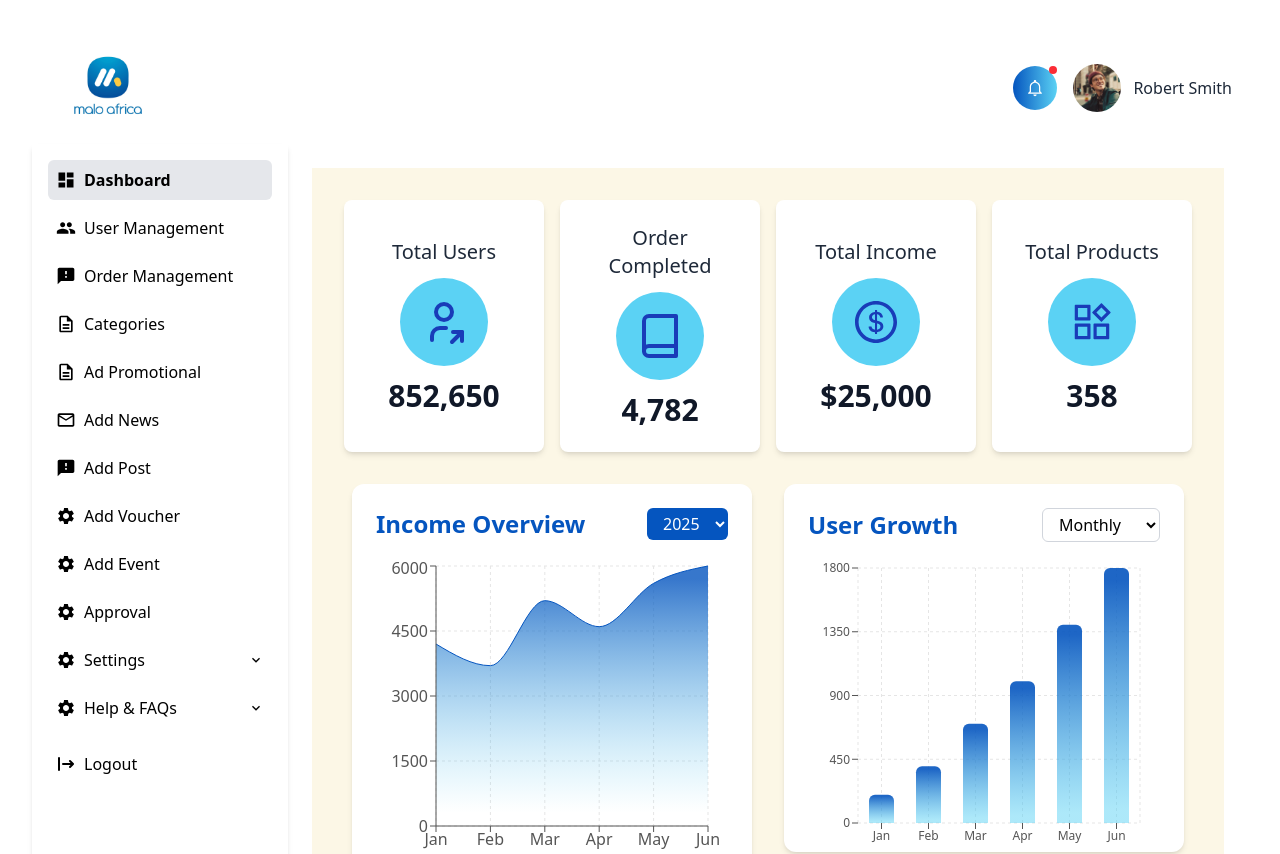
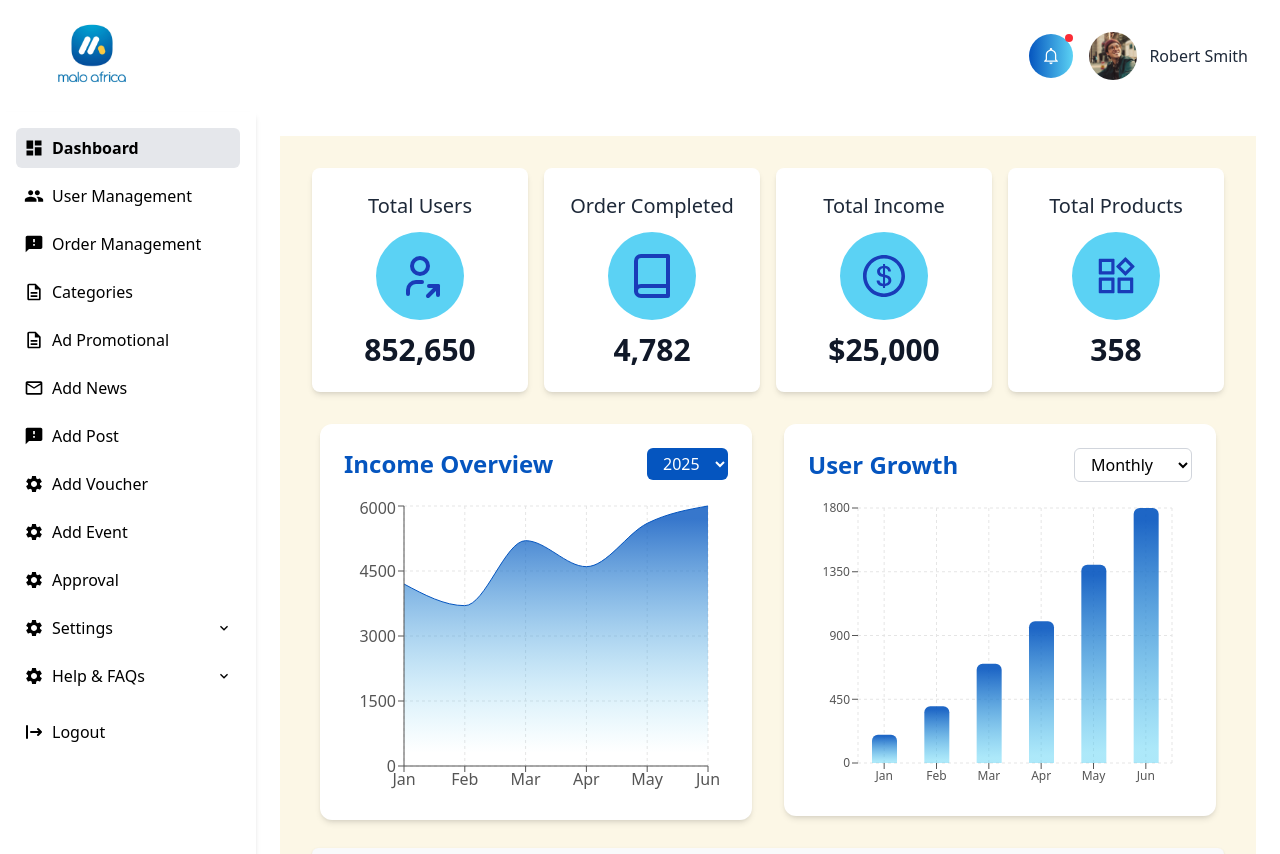
Before and after one commit to Wasifa-Tahsin/Malo-Dashboard, a React (Vite) app: page /dashboard in a window 1280 px wide. Shown: the top 854 px of the page. Built offline with nearby package versions, Linux system fonts and the light colour scheme.

Commit message:
practice

```diff
--- a/src/App.jsx
+++ b/src/App.jsx
@@ -1,35 +1,43 @@
-import { useState } from 'react'
-import reactLogo from './assets/react.svg'
-import viteLogo from '/vite.svg'
-import './App.css'
+import { Routes, Route } from 'react-router';
+import Root from './components/Root/Root.jsx';
+import Dashboard from './components/Dashboard/Dashboard.jsx';
+import AdPromotional from './components/Menus/AdPromotional.jsx'
+import AddNews from './components/Menus/AddNews.jsx'
+import AddPost from './components/Menus/AddPost.jsx'
+import AddVoucher from './components/Menus/AddVoucher.jsx'
+import PostEvent from './components/Menus/PostEvent.jsx'
+import EditProfile from './components/ui/EditProfile.jsx'
+import ChangePassword from './components/ui/ChangePassword.jsx'
+import AboutUs from './components/ui/AboutUs.jsx'
+import TermsCondition from './components/ui/TermsCondition.jsx'
+import PrivacyPolicy from './components/ui/PrivacyPolicy.jsx'
+import Notificatons from './components/ui/Notificatons.jsx'
+function App() {
+  return (
+    <Routes>
+      {/* Root layout */}
+      <Route path="/" element={<Root />}>
+        {/* Default page */}
+        <Route index element={<Dashboard />} />
 
-function App() {
-  const [count, setCount] = useState(0)
-
-  return (
-    <>
-      <div>
-        <a href="https://vite.dev" target="_blank">
-          <img src={viteLogo} className="logo" alt="Vite logo" />
-        </a>
-        <a href="https://react.dev" target="_blank">
-          <img src={reactLogo} className="logo react" alt="React logo" />
-        </a>
-      </div>
-      <h1>Vite + React</h1>
-      <div className="card">
-        <button onClick={() => setCount((count) => count + 1)}>
-          count is {count}
-        </button>
-        <p>
-          Edit <code>src/App.jsx</code> and save to test HMR
-        </p>
-      </div>
-      <p className="read-the-docs">
-        Click on the Vite and React logos to learn more
-      </p>
-    </>
-  )
+        {/* Or other nested routes */}
+        <Route path="dashboard" element={<Dashboard />} />
+        <Route path="/notifications" element={<Notificatons />} />
+        <Route path="/ads" element={<AdPromotional/>} />
+        <Route path="/news" element={<AddNews/>} />
+        <Route path="/posts" element={<AddPost/>} />
+        <Route path="/vouchers" element={<AddVoucher/>} />
+        <Route path="/events" element={<PostEvent/>} />
+        <Route path="settings/profile" element={<EditProfile/>} />
+        <Route path="settings/changePassword" element={<ChangePassword/>} />
+        <Route path="settings/changePassword" element={<TermsCondition/>} />
+        <Route path="settings/about-us" element={<AboutUs/>} />
+        <Route path="settings/privacy" element={<PrivacyPolicy/>} />
+        {/* Add more nested routes later, like: */}
+        {/* <Route path="profile" element={<EditProfile />} /> */}
+      </Route>
+    </Routes>
+  );
 }
 
-export default App
+export default App;
--- a/src/components/Dashboard/Dashboard.jsx
+++ b/src/components/Dashboard/Dashboard.jsx
@@ -27,7 +27,7 @@ const Dashboard = () => {
         </div>
 
         {/* User Growth Chart */}
-        <div className="flex-1 w-full h-64 sm:h-72 md:h-80 lg:h-96 rounded-xl p-2 ">
+        <div className="flex-1 w-full h-64 sm:h-72 md:h-80 lg:h-102 rounded-xl p-2 ">
           <UserGrowthChart />
         </div>
       </div>
--- a/src/components/Root/Root.jsx
+++ b/src/components/Root/Root.jsx
@@ -6,12 +6,10 @@ import { IoClose } from 'react-icons/io5';
 
 const Root = () => {
   const [sidebarOpen, setSidebarOpen] = useState(false);
-
   const toggleSidebar = () => setSidebarOpen(!sidebarOpen);
 
   return (
-    <div className="min-h-screen flex flex-col">
-      {/* Header */}
+    <div className="w-full min-h-screen flex flex-col">
       <Header toggleSidebar={toggleSidebar} sidebarOpen={sidebarOpen} />
 
       <div className="flex flex-1">
@@ -20,18 +18,17 @@ const Root = () => {
           <SideBar />
         </div>
 
-        {/* Sidebar for Mobile */}
+        {/* Mobile Sidebar */}
         <div
           className={`fixed inset-0 z-40 transition-opacity duration-300 ${
             sidebarOpen ? 'visible opacity-100' : 'invisible opacity-0'
           } lg:hidden`}
-          onClick={toggleSidebar} // Close when clicking outside
+          onClick={toggleSidebar}
         >
           <div
-            className={`absolute top-0 left-0 h-full w-64 bg-white shadow-md transform transition-transform duration-300 flex flex-col`}
-            onClick={(e) => e.stopPropagation()} // Prevent closing when clicking inside
+            className="absolute top-0 left-0 h-full w-64 bg-white shadow-md transform transition-transform duration-300 flex flex-col"
+            onClick={(e) => e.stopPropagation()}
           >
-            {/* Close Button */}
             <div className="flex justify-end p-4">
               <button
                 onClick={toggleSidebar}
@@ -40,14 +37,11 @@ const Root = () => {
                 <IoClose size={26} />
               </button>
             </div>
-
-            {/* Sidebar Menu */}
-            {/* Pass toggleSidebar so clicking menu items closes sidebar */}
             <SideBar onMenuItemClick={toggleSidebar} />
           </div>
         </div>
 
-        {/* Main content */}
+        {/* Main content (Dashboard etc. will render here) */}
         <div className="flex-1 overflow-y-auto p-4 sm:p-6">
           <Outlet />
         </div>
--- a/src/components/ui/ChangePassword.jsx
+++ b/src/components/ui/ChangePassword.jsx
@@ -38,12 +38,12 @@ const ChangePassword = () => {
 
       {/* Tabs */}
       <div className="flex gap-6 text-lg font-medium mb-6">
-        <Link to="/profile">
+        <Link to="/settings/profile">
           <button className="text-gray-500 hover:text-[#4a95db] pb-1">
             Edit Profile
           </button>
         </Link>
-        <Link to="/changePassword">
+        <Link to="/settings/changePassword">
           <button className="text-[#0555bf] border-b-2 border-[#5bd2f4] pb-1">
             Change Password
           </button>
--- a/src/components/ui/EditProfile.jsx
+++ b/src/components/ui/EditProfile.jsx
@@ -38,12 +38,12 @@ const EditProfile = () => {
 
       {/* Tabs */}
       <div className="flex gap-6 text-lg font-medium mb-6">
-        <Link to="/profile">
+        <Link to="/settings/profile">
           <button className="text-[#0555bf] border-b-2 border-[#5bd2f4] pb-1">
             Edit Profile
           </button>
         </Link>
-        <Link to="/changePassword">
+        <Link to="/settings/changePassword">
           <button className="text-gray-500 hover:text-[#4a95db] pb-1">
             Change Password
           </button>
--- a/src/components/ui/Header.jsx
+++ b/src/components/ui/Header.jsx
@@ -9,7 +9,7 @@ import { FiMenu } from 'react-icons/fi';
 
 const Header = ({ toggleSidebar, sidebarOpen }) => {
   return (
-    <header className="container mx-auto bg-white px-4 py-3 flex justify-between items-center">
+    <header className=" bg-white px-8 py-3 flex justify-between items-center">
       {/* Left: Logo + Hamburger (mobile) */}
       <div className="flex items-center gap-4">
         {/* Hamburger menu visible only on mobile */}
--- a/src/components/ui/SideBar.jsx
+++ b/src/components/ui/SideBar.jsx
@@ -60,7 +60,7 @@ const SideBar = ({ onMenuItemClick }) => {
           </button>
           {settingsOpen && (
             <ul className="ml-6 mt-1 space-y-1">
-              {['/profile','/about-us','/terms','/privacy'].map((link, i) => (
+              {['settings/profile','settings/about-us','settings/terms','settings/privacy'].map((link, i) => (
                 <li key={i}>
                   <NavLink
                     to={link}
--- a/src/index.css
+++ b/src/index.css
@@ -1 +1,11 @@
 @import "tailwindcss";
+
+
+html,
+body,
+#root {
+  height: 100%;
+  width: 100%;
+  margin: 0;
+  padding: 0;
+}
--- a/src/main.jsx
+++ b/src/main.jsx
@@ -2,82 +2,17 @@ import { StrictMode } from 'react'
 import { createRoot } from 'react-dom/client'
 import './index.css'
 import App from './App.jsx'
-import { createBrowserRouter } from "react-router";
-import { RouterProvider } from "react-router/dom";
-import Root from './components/Root/Root.jsx';
-import HomeLayout from './components/Layout/HomeLayout.jsx';
-import EditProfile from './components/ui/EditProfile.jsx';
-import ChangePassword from './components/ui/ChangePassword.jsx';
-import Dashboard from './components/Dashboard/Dashboard.jsx';
-import AboutUs from './components/ui/AboutUs.jsx';
-import TermsCondition from './components/ui/TermsCondition.jsx';
-import PrivacyPolicy from './components/ui/PrivacyPolicy.jsx';
-import PostEvent from './components/Menus/PostEvent.jsx';
-import AddVoucher from './components/Menus/AddVoucher.jsx';
-import AddNews from './components/Menus/AddNews.jsx';
-import AddPost from './components/Menus/AddPost.jsx';
-import Notificatons from './components/ui/Notificatons.jsx';
-import AdPromotional from './components/Menus/AdPromotional.jsx';
+import { BrowserRouter } from "react-router";
 
 
 
-const router = createBrowserRouter([
-  {
-    path: "/",
-    Component: Root,
-    children: [
-      { index: true, Component: HomeLayout },
-      {
-        path:'/dashboard',
-        Component:Dashboard
-      },
-      {
-        path:'/vouchers',
-        Component:AddVoucher
-      },
-      {
-        path:'/news',
-        Component:AddNews
-      },
-      {
-        path:'/posts',
-        Component:AddPost
-      },
-      {
-        path:'/events',
-        Component:PostEvent
-      },
-      {
-        path:'/ads',
-        Component:AdPromotional
-      },
-      {
-        path:'/notifications',
-        Component:Notificatons
-      },
-      { path: '/profile', Component: EditProfile },
-      {
-        path:'/changePassword',
-        Component:ChangePassword
-      },
-      {
-        path:'/about-us',
-        Component:AboutUs
-      },
-      {
-        path:'/terms',
-        Component:TermsCondition
-      },
-      {
-        path:'/privacy',
-        Component:PrivacyPolicy
-      },
-    ]
-  },
-]);
+
+
 
 createRoot(document.getElementById('root')).render(
   <StrictMode>
-    <RouterProvider router={router}/>
+ <BrowserRouter>
+    <App />
+  </BrowserRouter>,
   </StrictMode>,
 )
```
